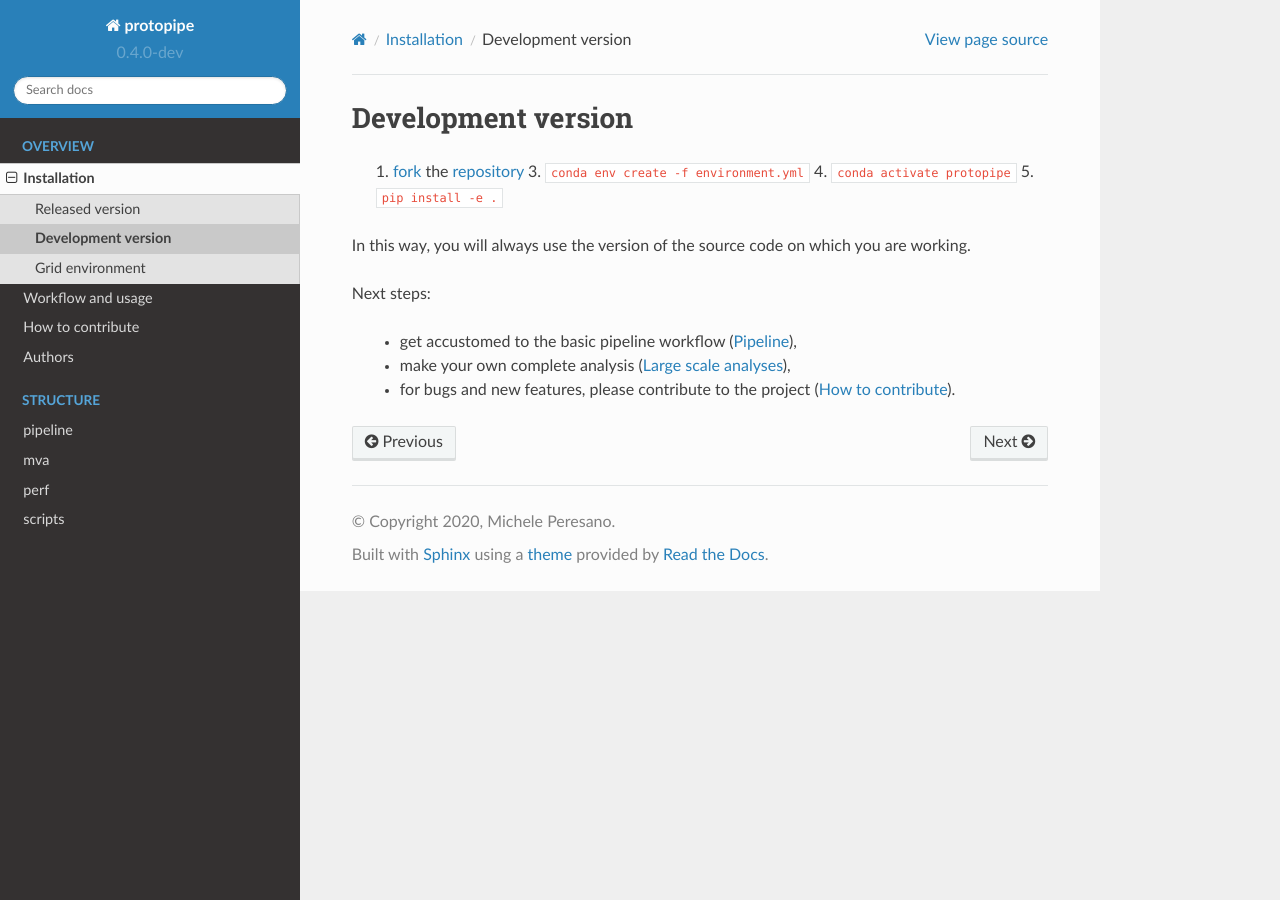
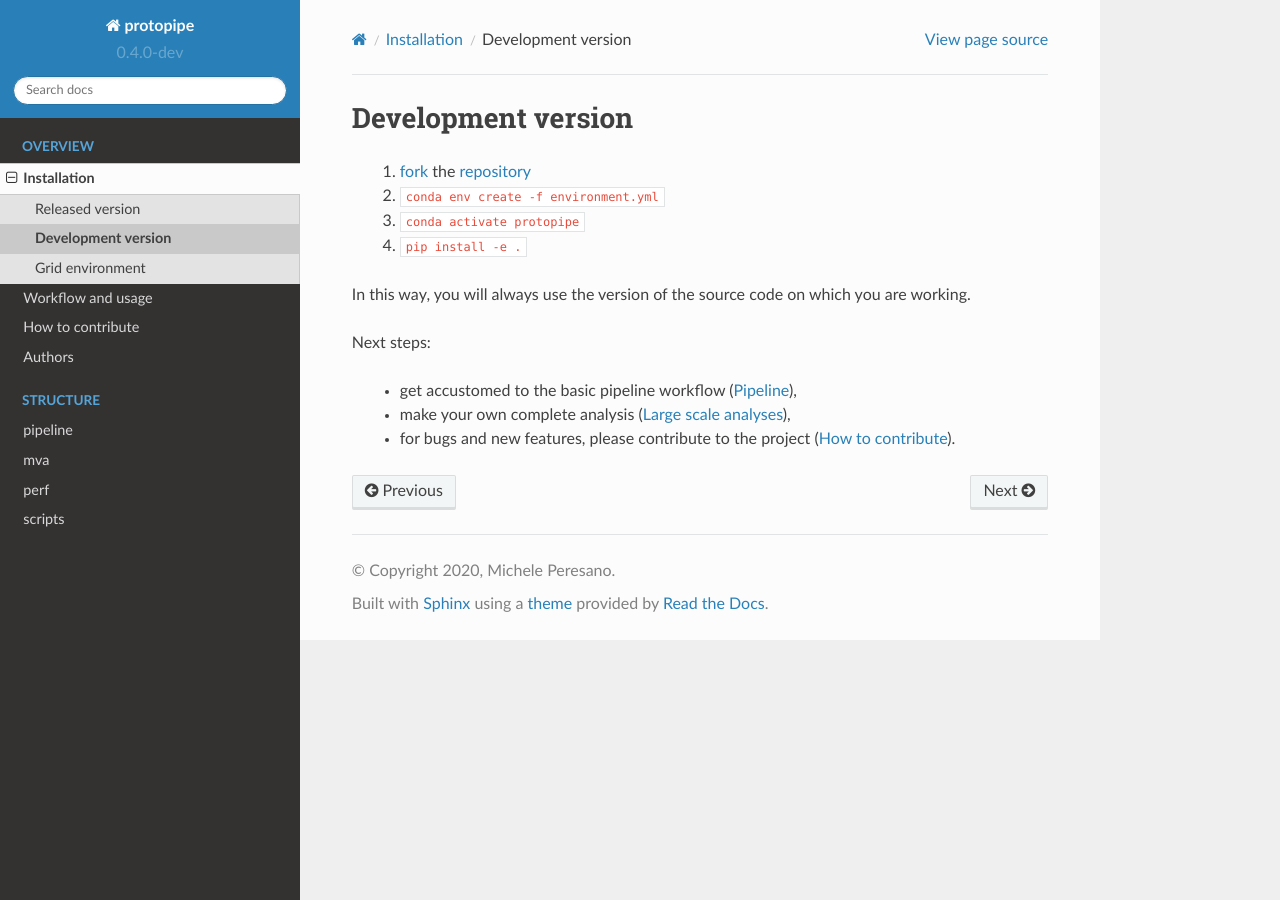
Before and after one commit to cta-observatory/protopipe, a Sphinx documentation site: the page built from docs/install/development.rst, in a window 1280 px wide. Built offline with Sphinx 7.4.7 and the Read the Docs theme 2.0.0, drawn with Linux system fonts in a browser that asks for light colours; pages that are not in the unit, such as notebooks, are missing from menus.

Commit message:
Fix formatting typo in dev installation instructions

```diff
--- a/docs/install/development.rst
+++ b/docs/install/development.rst
@@ -4,9 +4,9 @@ Development version
 ===================
 
   1. `fork <https://help.github.com/en/articles/fork-a-repo>`__ the `repository <https://github.com/cta-observatory/protopipe>`_
-  3. ``conda env create -f environment.yml``
-  4. ``conda activate protopipe``
-  5. ``pip install -e .``
+  2. ``conda env create -f environment.yml``
+  3. ``conda activate protopipe``
+  4. ``pip install -e .``
 
 In this way, you will always use the version of the source code on which you
 are working.
```
